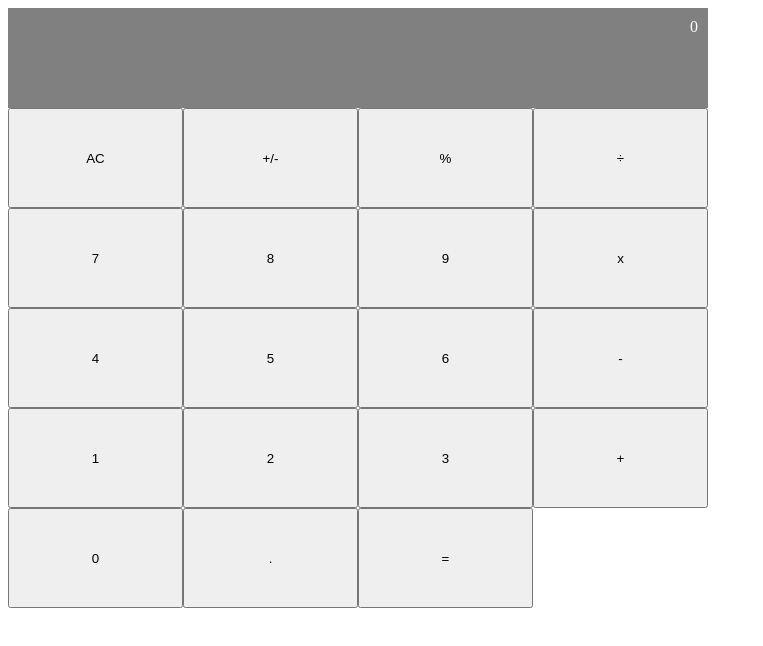
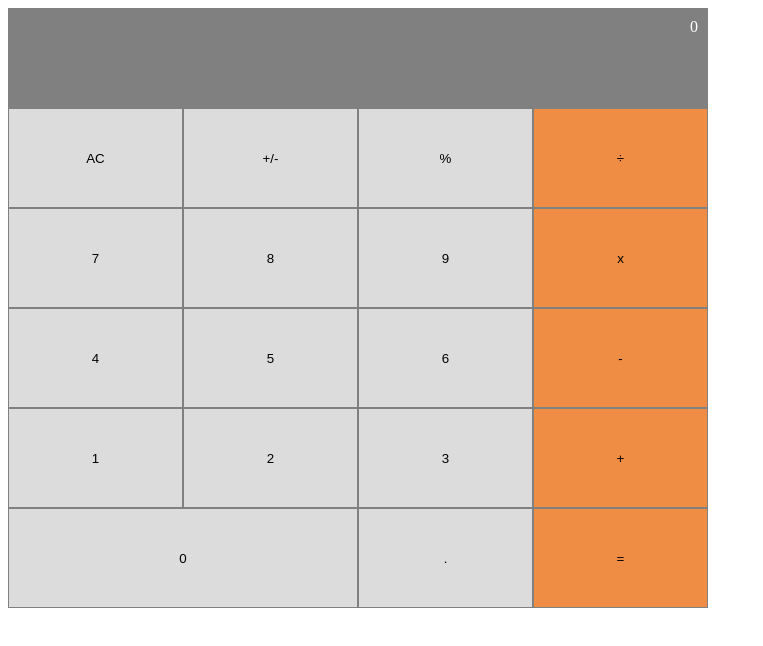
Before and after one commit to rida-elbahtouri/CalculatorReact, a React (Create React App) app: page / in a window 1280 px wide. Shown: the top 646 px of the page, without its empty margins (0-763 px from the left). Built offline with nearby package versions, Linux system fonts and the light colour scheme.

Commit message:
pass colors and wide as props to buttons

```diff
--- a/src/App.css
+++ b/src/App.css
@@ -23,4 +23,5 @@ The Button groups should be displayed horizontally in rows. */
 .calucator-buttons button {
   height: 100px;
   width: 25%;
+  border: 1px solid gray;
 }
--- a/src/Components/Button.js
+++ b/src/Components/Button.js
@@ -1,16 +1,28 @@
 import React from "react";
 import PropTypes from "prop-types";
-const Display = (props) => {
-  const { name } = props;
+const Button = (props) => {
+  const { name, color, wide } = props;
   return (
-    <button type="button" name={name} id={name} className="button">
+    <button
+      type="button"
+      style={{ backgroundColor: color, width: wide }}
+      name={name}
+      id={name}
+      className="button"
+    >
       {name}
     </button>
   );
 };
 
-Display.propTypes = {
+Button.propTypes = {
   name: PropTypes.string,
+  color: PropTypes.string,
+  wide: PropTypes.string,
 };
 
-export default Display;
+Button.defaultProps = {
+  color: "#F08D45",
+  wide: "25%",
+};
+export default Button;
--- a/src/Components/ButtonPanel.js
+++ b/src/Components/ButtonPanel.js
@@ -1,39 +1,39 @@
 import React from "react";
 import Button from "./Button";
-
 const ButtonPanel = () => {
   return (
     <div className="calucator-buttons">
       <div className="row">
-        <Button name="AC" />
-        <Button name="+/-" />
-        <Button name="%" />
+        <Button color="#DCDCDC" name="AC" />
+        <Button color="#DCDCDC" name="+/-" />
+        <Button color="#DCDCDC" name="%" />
         <Button name="÷" />
       </div>
       <div className="row">
-        <Button name="7" />
-        <Button name="8" />
-        <Button name="9" />
+        <Button color="#DCDCDC" name="7" />
+        <Button color="#DCDCDC" name="8" />
+        <Button color="#DCDCDC" name="9" />
         <Button name="x" />
       </div>
       <div className="row">
-        <Button name="4" />
-        <Button name="5" />
-        <Button name="6" />
+        <Button color="#DCDCDC" name="4" />
+        <Button color="#DCDCDC" name="5" />
+        <Button color="#DCDCDC" name="6" />
         <Button name="-" />
       </div>
       <div className="row">
-        <Button name="1" />
-        <Button name="2" />
-        <Button name="3" />
+        <Button color="#DCDCDC" name="1" />
+        <Button color="#DCDCDC" name="2" />
+        <Button color="#DCDCDC" name="3" />
         <Button name="+" />
       </div>
       <div className="row">
-        <Button name="0" />
-        <Button name="." />
+        <Button color="#DCDCDC" wide="50%" name="0" />
+        <Button color="#DCDCDC" name="." />
         <Button name="=" />
       </div>
     </div>
   );
 };
+
 export default ButtonPanel;
```
